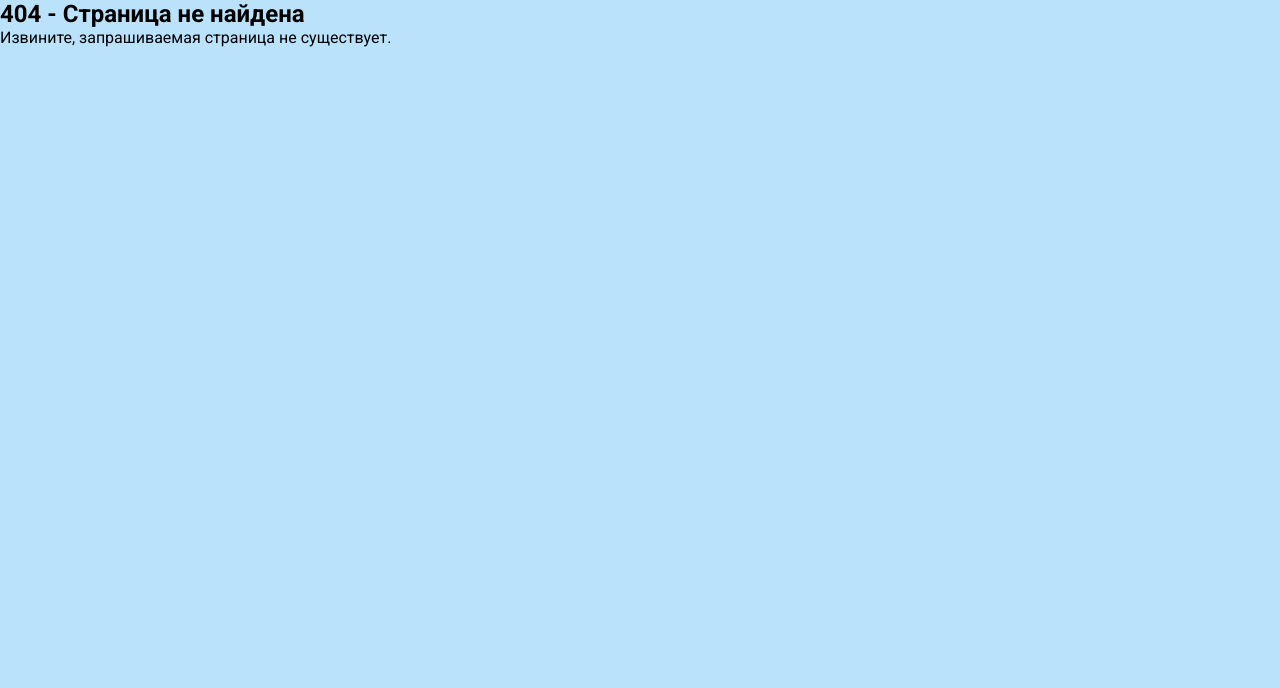
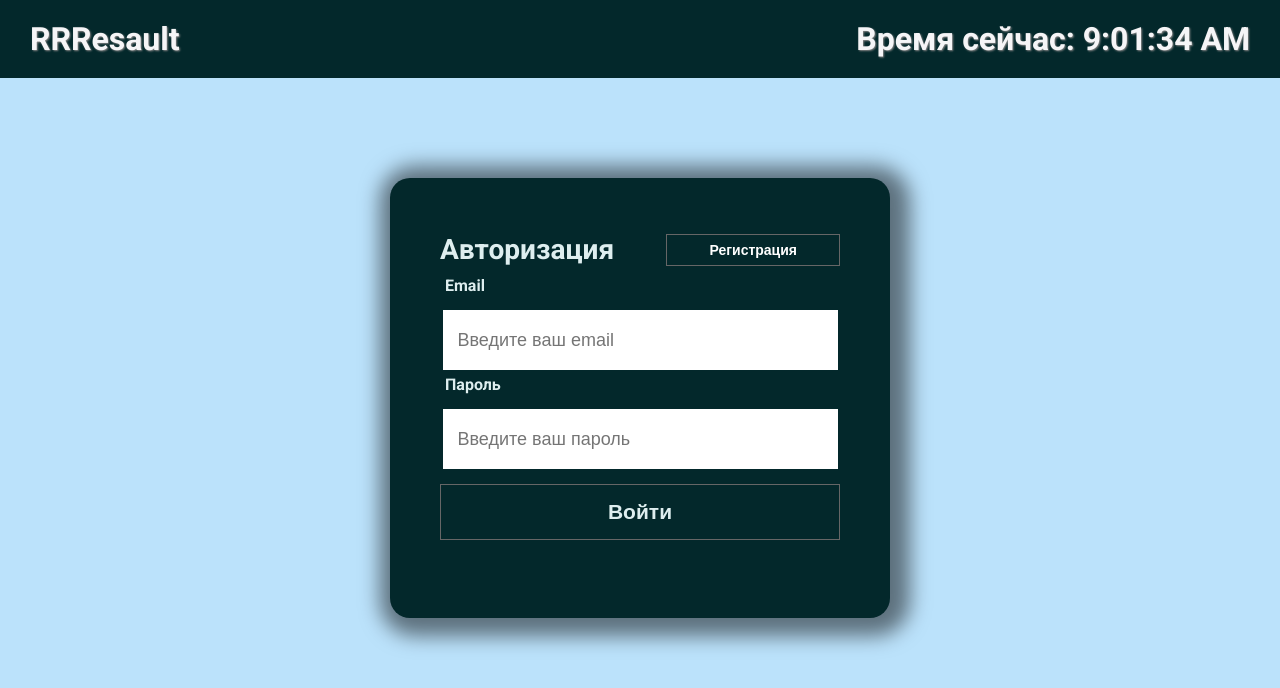
Before and after one commit to 132rust/HiringApp, a React (Create React App) app in the folder frontend/: page /login in a window 1280 px wide. Before the commit this address had no page. Shown: the top 688 px of the page. Built offline with nearby package versions, Linux system fonts and the light colour scheme.

Commit message:
layouts update, fix bugs

```diff
--- a/frontend/src/App.css
+++ b/frontend/src/App.css
@@ -217,7 +217,7 @@ font-weight: bold;
 
 .wrapper{
   width: 500px;
-  height: 370px;
+  height: 440px;
   display: flex;
   flex-direction: column;
   margin: 0 auto;
--- a/frontend/src/App.js
+++ b/frontend/src/App.js
@@ -1,12 +1,11 @@
 import './App.css';
 import { Routes, Route } from "react-router-dom";
-import Header from './layouts /components/Header';
 import Main from './layouts /components/Main';
 import Room from './layouts /room/Room';
 import Register from './layouts /auth/register/Register';
-import SignIn from './layouts /auth/login/SignIn';
+import LogIn from './layouts /auth/login/LogIn';
 import NotFound from "./layouts /error/NotFound";
-import {RequireToken} from "./layouts /auth/Auth";
+
 
 
 
@@ -16,11 +15,11 @@ function App() {
 
     <div className="App">
         <Routes>
-              <Route path='/' element={<SignIn />}/>
+              <Route path='/login' element={<LogIn />}/>
               <Route path='/register' element={<Register/>}/>
               <Route path="*" element={<NotFound />} />
-              <Route path='/main' element={<RequireToken><Header/><Main/></RequireToken>}/>
-              <Route path='/room' element={<RequireToken><Header/><Room/></RequireToken>}/>
+              <Route path='/main' element={<Main/>}/>
+              <Route path='/room' element={<Room/>}/>
 
         </Routes>
     </div>
--- a/frontend/src/layouts /auth/login/SignIn.jsx
+++ b/frontend/src/layouts /auth/login/LogIn.jsx
@@ -2,7 +2,7 @@ import React, { useEffect, useState } from 'react';
 import Header from '../../components/Header';
 import { useNavigate } from 'react-router-dom';
 
-const SignIn = () => {
+const LogIn = () => {
   const [email, setEmail] = useState('');
   const [password, setPassword] = useState('');
   const [emailDirty, setEmailDirty] = useState(false);
@@ -23,7 +23,7 @@ const SignIn = () => {
 
   const emailHandler = (e) => {
     setEmail(e.target.value);
-    const re = /^(([^<>()[\]\\.,;:\s@"]+(\.[^<>()[\]\\.,;:\s@"]+)*)|(".+"))@((\[[0-9]{1,3}\.[0-9]{1,3}\.[0-9]{1,3}\.[0-9]{1,3}])|(([a-zA-Z\-0-9]+\.)+[a-zA-Z]{2,}))$/; // исправлено без лишних обратных слешей
+    const re = /^(([^<>()[\]\\.,;:\s@"]+(\.[^<>()[\]\\.,;:\s@"]+)*)|(".+"))@((\[[0-9]{1,3}\.[0-9]{1,3}\.[0-9]{1,3}\.[0-9]{1,3}])|(([a-zA-Z\-0-9]+\.)+[a-zA-Z]{2,}))$/;
     if (!re.test(String(e.target.value).toLowerCase())) {
       setEmailError('Некорректный email');
     } else {
@@ -32,14 +32,14 @@ const SignIn = () => {
   };
 
   const passwordHandler = (e) => {
-    setPassword(e.target.value)
-    if (e.target.value.length < 8 || e.target.value.length > 24){
-        setPasswordError('Пароль должен быть длинее 8 и меньше 24 символов')
-        if(!e.target.value){
-            setPasswordError('Пароль не может быть пустым')
+    setPassword(e.target.value);
+    if (e.target.value.length < 8 || e.target.value.length > 24) {
+      setPasswordError('Пароль должен быть длиннее 8 и меньше 24 символов');
+      if (!e.target.value) {
+        setPasswordError('Пароль не может быть пустым');
       }
-    } else{
-        setPasswordError("")
+    } else {
+      setPasswordError('');
     }
   };
 
@@ -70,6 +70,8 @@ const SignIn = () => {
       if (response.ok) {
         // Обработка успешного входа
         console.log('Login successful:', data);
+        // Переход на другую страницу после успешного входа, например, на страницу профиля
+        navigate('/main');
       } else {
         // Обработка ошибки
         console.error('Login failed:', data);
@@ -92,22 +94,24 @@ const SignIn = () => {
           <button onClick={handleRegister}>Регистрация</button>
         </div>
         <form onSubmit={handleSubmit}>
+        <label>Email</label>
           <input
             onChange={emailHandler}
             onBlur={blurHandle}
             value={email}
             name="email"
             type="text"
-            placeholder="Enter your email"
+            placeholder="Введите ваш email"
           />
           {emailDirty && emailError && <div style={{ color: 'red' }}>{emailError}</div>}
+          <label>Пароль</label>
           <input
             onChange={passwordHandler}
             onBlur={blurHandle}
             value={password}
             name="password"
             type="password"
-            placeholder="Enter your password"
+            placeholder="Введите ваш пароль"
           />
           {passwordDirty && passwordError && <div style={{ color: 'red' }}>{passwordError}</div>}
           <button disabled={!formValid} type="submit">Войти</button>
@@ -117,4 +121,4 @@ const SignIn = () => {
   );
 };
 
-export default SignIn;
+export default LogIn;
--- a/frontend/src/layouts /auth/register/Register.jsx
+++ b/frontend/src/layouts /auth/register/Register.jsx
@@ -1,6 +1,8 @@
 import React, { useEffect, useState } from "react";
 import Header from "../../components/Header";
 import { useNavigate } from 'react-router-dom';
+import Cookies from 'js-cookie'; // Импорт js-cookie
+
 
 const Register = () => {
   const [email, setEmail] = useState('');
@@ -19,6 +21,7 @@ const Register = () => {
 
   const navigate = useNavigate();
 
+
   useEffect(() => {
     if (emailError || passwordError || confirmPasswordError || companyNameError) {
       setFormValid(false);
@@ -29,7 +32,7 @@ const Register = () => {
 
   const emailHandler = (e) => {
     setEmail(e.target.value);
-    const re = /^(([^<>()[\]\\.,;:\s@"]+(\.[^<>()[\]\\.,;:\s@"]+)*)|(".+"))@((\[[0-9]{1,3}\.[0-9]{1,3}\.[0-9]{1,3}\.[0-9]{1,3}])|(([a-zA-Z\-0-9]+\.)+[a-zA-Z]{2,}))$/; // исправлено без лишних обратных слешей
+    const re = /^(([^<>()[\]\\.,;:\s@"]+(\.[^<>()[\]\\.,;:\s@"]+)*)|(".+"))@((\[[0-9]{1,3}\.[0-9]{1,3}\.[0-9]{1,3}\.[0-9]{1,3}])|(([a-zA-Z\-0-9]+\.)+[a-zA-Z]{2,}))$/;
     if (!re.test(String(e.target.value).toLowerCase())) {
       setEmailError('Некорректный email');
     } else {
@@ -86,6 +89,7 @@ const Register = () => {
     }
   };
 
+
   const handleSubmit = async (e) => {
     e.preventDefault();
     if (!formValid) return;
@@ -96,25 +100,35 @@ const Register = () => {
         headers: {
           'Content-Type': 'application/json',
         },
-        body: JSON.stringify({ email, password, "company_name":companyName }),
+        body: JSON.stringify({ email, password, "company_name": companyName }),
       });
       const data = await response.json();
       if (response.ok) {
+        // Сохраняем данные пользователя в куки
+        Cookies.set('userData', { email, password, companyName });
+
         // Обработка успешной регистрации
         console.log('Registration successful:', data);
         // Переход на страницу входа
-        navigate('/signin');
+        navigate('/login');
       } else {
-        // Обработка ошибки
+        // Проверяем наличие ошибки "Email уже существует"
+        if (data.error && data.error === 'Email уже существует') {
+          setEmailError('Email уже существует');
+        } else {
+          // Обработка других ошибок
           console.error('Registration failed:', data);
+        }
       }
     } catch (error) {
       console.error('Error:', error);
     }
   };
 
-  const handleSignIn = () => {
-    navigate('/');
+
+
+  const handleLogIn = () => {
+    navigate('/login');
   };
 
   return (
@@ -123,10 +137,12 @@ const Register = () => {
       <div className="wrapper_register">
         <div className="wrapper_header_register">
           <h3>Регистрация</h3>
-          <button onClick={handleSignIn}>Авторизация</button>
+          <button onClick={handleLogIn}>Авторизация</button>
         </div>
         <form onSubmit={handleSubmit}>
         <label>Email</label>
+        {emailDirty && emailError && <div style={{ color: 'red' }}>{emailError}</div>}
+        {emailError === 'Email уже существует' && <div style={{ color: 'red' }}>Этот email уже занят</div>}
 <input
   onBlur={blurHandler}
   onChange={emailHandler}
@@ -135,7 +151,7 @@ const Register = () => {
   name="email"
   value={email}
 />
-          {emailDirty && emailError && <div style={{ color: 'red' }}>{emailError}</div>}
+
 
           <label>Пароль</label>
           <input
--- a/frontend/src/layouts /components/Main.jsx
+++ b/frontend/src/layouts /components/Main.jsx
@@ -1,9 +1,23 @@
 import iconsStart from '../../icons/start.png'
 import iconsList from '../../icons/list.png'
+import iconsExit from '../../icons/exit.png'
 import Header from './Header'
 import Welcome from './Welcom'
+import { useNavigate } from 'react-router-dom';
+import Cookies from 'js-cookie';
 
 export default function Main() {
+
+    const navigate = useNavigate();
+
+    const handleLogout = () => {
+
+        Cookies.remove('userData');
+        navigate('/login');
+
+    };
+
+
     return(
         <>
         <Header/>
@@ -19,6 +33,9 @@ export default function Main() {
             <div className="btn_3">
                 <button>Статистика<img src={iconsList} alt="iconsList" /></button>
             </div>
+            <div className="btn_3">
+                <button onClick={handleLogout}>Выйти<img src={iconsExit} alt="iconsExit" /></button>
+            </div>
         </div>
 
         </>
--- a/frontend/src/layouts /components/Welcom.jsx
+++ b/frontend/src/layouts /components/Welcom.jsx
@@ -5,7 +5,7 @@ import React from "react";
 const Welcome = () => {
     return(
         <div className="heaeder_text">
-        <p>Доброго дня Yandex</p>
+        <p>Доброго пожаловать!</p>
     </div>
 
     )
--- /dev/null
+++ b/package.json
@@ -0,0 +1,5 @@
+{
+  "dependencies": {
+    "js-cookie": "^3.0.5"
+  }
+}
```
Also changed, not shown: frontend/src/icons/exit.png (added), 1 other file (tests, documents, lock files or other folders). Lines whose indentation alone changed are shown as unchanged.
